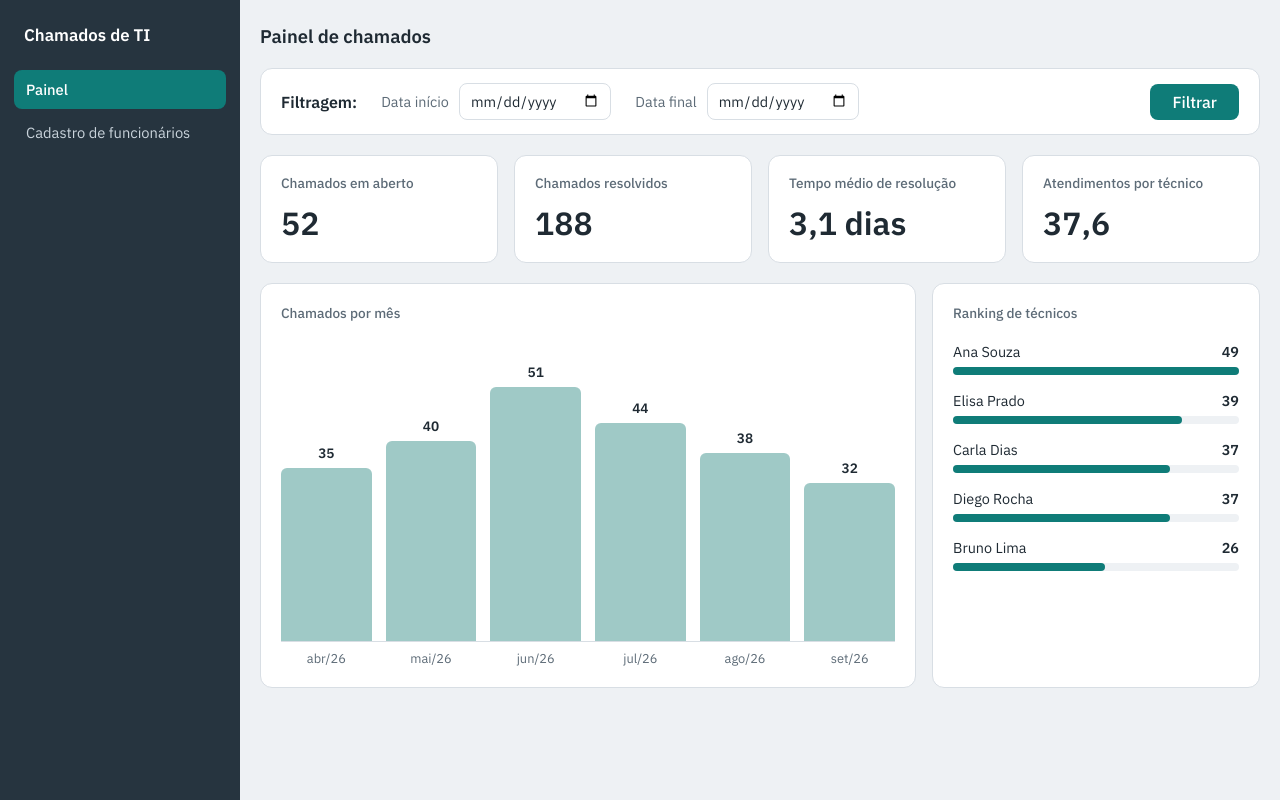
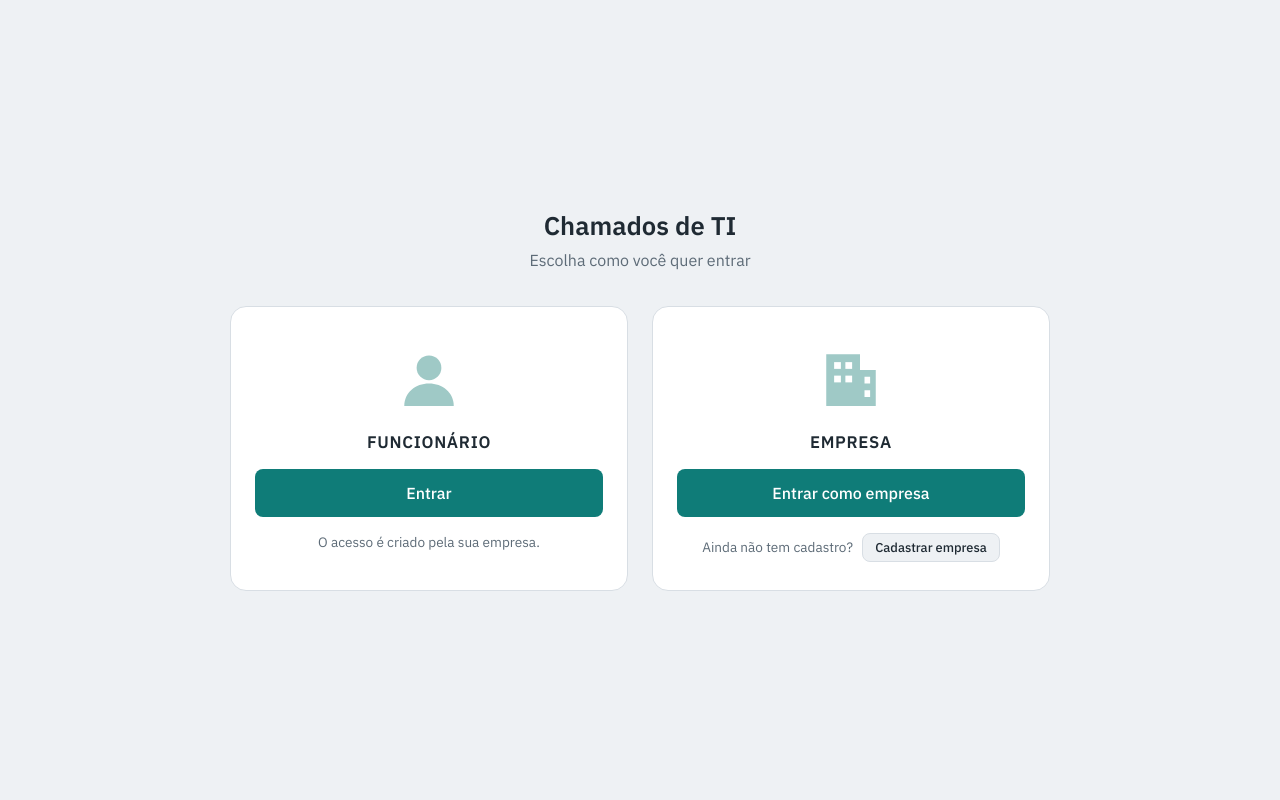
Before and after one commit to GabrielPedro1408/chamados_ti, a Flask app: page / in a window 1280 px wide. Run offline with Flask 3, Linux system fonts and the light colour scheme.

Commit message:
Cadastro de empresa + login de empresa + login de func

```diff
--- a/src/app.py
+++ b/src/app.py
@@ -1,11 +1,15 @@
 import random
+import re
+from functools import wraps
 from datetime import date, datetime, timedelta
 from itertools import count
 
-from flask import Flask, abort, redirect, render_template, request, url_for
-from werkzeug.security import generate_password_hash
+from flask import Flask, abort, redirect, render_template, request, session, url_for
+from werkzeug.security import check_password_hash, generate_password_hash
 
 app = Flask(__name__)
+# Chave usada para assinar a sessão de login. Troque por um valor secreto seu.
+app.secret_key = "troque-esta-chave-secreta"
 
 MESES = ["jan", "fev", "mar", "abr", "mai", "jun",
          "jul", "ago", "set", "out", "nov", "dez"]
@@ -43,10 +47,176 @@ def parse_data(valor):
 
 
 # ---------------------------------------------------------------
+# Tela inicial e acessos
+# ---------------------------------------------------------------
+@app.route("/")
+def inicio():
+    return render_template("public/inicio.html")
+
+
+# Regra de negócio: a EMPRESA se cadastra sozinha; o FUNCIONÁRIO não tem
+# autocadastro, ele é criado pela empresa em /funcionarios.
+@app.route("/login/funcionario", methods=["GET", "POST"])
+def login_funcionario():
+    usuario_digitado, erros = "", {}
+
+    if request.method == "POST":
+        usuario_digitado = request.form.get("usuario", "").strip()
+        senha = request.form.get("senha", "")
+
+        if " " in usuario_digitado:
+            erros["usuario"] = "O nome de usuário não pode ter espaços."
+        else:
+            func = next(
+                (f for f in FUNCIONARIOS if f["usuario"].lower() == usuario_digitado.lower()),
+                None,
+            )
+            if func and check_password_hash(func["senha_hash"], senha):
+                session.clear()
+                session["funcionario_id"] = func["id"]
+                return redirect(url_for("painel"))
+            erros["geral"] = "Usuário ou senha inválidos."
+
+    return render_template("public/loginFuncionario.html", usuario=usuario_digitado, erros=erros)
+
+
+# ---------------------------------------------------------------
+# Empresa: cadastro, login e logout
+# ---------------------------------------------------------------
+# Lista em memória (some ao reiniciar o servidor). Troque por banco depois.
+EMPRESAS = []
+
+
+def so_digitos(texto):
+    return re.sub(r"\D", "", texto)
+
+
+def formatar_cnpj(d):
+    return f"{d[:2]}.{d[2:5]}.{d[5:8]}/{d[8:12]}-{d[12:]}"
+
+
+def cnpj_valido(d):
+    """Confere 14 dígitos e os dois dígitos verificadores."""
+    if len(d) != 14 or d == d[0] * 14:
+        return False
+    for tam in (12, 13):
+        pesos = [5, 4, 3, 2, 9, 8, 7, 6, 5, 4, 3, 2]
+        pesos = ([6] + pesos) if tam == 13 else pesos
+        soma = sum(int(n) * p for n, p in zip(d[:tam], pesos))
+        digito = 11 - soma % 11
+        digito = 0 if digito >= 10 else digito
+        if int(d[tam]) != digito:
+            return False
+    return True
+
+
+def buscar_empresa(cnpj):
+    return next((e for e in EMPRESAS if e["cnpj"] == cnpj), None)
+
+
+def login_obrigatorio(view):
+    """Só deixa entrar quem fez login como EMPRESA."""
+    @wraps(view)
+    def protegida(*args, **kwargs):
+        if not buscar_empresa(session.get("empresa_cnpj", "")):
+            session.clear()
+            return redirect(url_for("login_empresa"))
+        return view(*args, **kwargs)
+    return protegida
+
+
+def acesso_obrigatorio(view):
+    """Deixa entrar quem fez login como EMPRESA ou como FUNCIONÁRIO."""
+    @wraps(view)
+    def protegida(*args, **kwargs):
+        empresa_ok = buscar_empresa(session.get("empresa_cnpj", ""))
+        funcionario_ok = buscar_funcionario(session.get("funcionario_id", -1))
+        if not (empresa_ok or funcionario_ok):
+            session.clear()
+            return redirect(url_for("inicio"))
+        return view(*args, **kwargs)
+    return protegida
+
+
+@app.context_processor
+def dados_do_menu():
+    """Variáveis disponíveis em todos os templates (usadas no menu lateral)."""
+    empresa = buscar_empresa(session.get("empresa_cnpj", ""))
+    return {"empresa_atual": empresa, "e_empresa": empresa is not None}
+
+
+@app.route("/cadastro/empresa", methods=["GET", "POST"])
+def cadastro_empresa():
+    cnpj_digitado, razao, erros = "", "", {}
+
+    if request.method == "POST":
+        razao = " ".join(request.form.get("razao_social", "").split())
+        cnpj_digitado = request.form.get("cnpj", "").strip()
+        senha = request.form.get("senha", "")
+        cnpj = so_digitos(cnpj_digitado)
+
+        if len(razao) < 3:
+            erros["razao_social"] = "Informe a razão social da empresa."
+        elif len(razao) > 120:
+            erros["razao_social"] = "A razão social deve ter no máximo 120 caracteres."
+
+        if re.search(r"[^\d./-]", cnpj_digitado):
+            erros["cnpj"] = "O CNPJ deve ter apenas números."
+        elif not cnpj_valido(cnpj):
+            erros["cnpj"] = "Informe um CNPJ válido (14 números)."
+        elif buscar_empresa(cnpj):
+            erros["cnpj"] = "Esse CNPJ já está cadastrado."
+        if len(senha) < 6:
+            erros["senha"] = "A senha precisa ter pelo menos 6 caracteres."
+
+        if not erros:
+            EMPRESAS.append({
+                "razao_social": razao,
+                "cnpj": cnpj,
+                "senha_hash": generate_password_hash(senha),  # nunca guarde a senha pura
+            })
+            return redirect(url_for("login_empresa", msg="cadastrada"))
+
+    return render_template(
+        "public/cadastroEmpresa.html", titulo="Cadastro de empresa", botao="Cadastrar",
+        cadastro=True, cnpj=cnpj_digitado, razao_social=razao, erros=erros, mensagem=None,
+    )
+
+
+@app.route("/login/empresa", methods=["GET", "POST"])
+def login_empresa():
+    cnpj_digitado, erros = "", {}
+
+    if request.method == "POST":
+        cnpj_digitado = request.form.get("cnpj", "").strip()
+        senha = request.form.get("senha", "")
+        empresa = buscar_empresa(so_digitos(cnpj_digitado))
+
+        if empresa and check_password_hash(empresa["senha_hash"], senha):
+            session.clear()
+            session["empresa_cnpj"] = empresa["cnpj"]
+            return redirect(url_for("painel"))
+        erros["geral"] = "CNPJ ou senha inválidos."
+
+    mensagem = "Empresa cadastrada! Agora é só entrar." if request.args.get("msg") == "cadastrada" else None
+    return render_template(
+        "public/cadastroEmpresa.html", titulo="Login", botao="Entrar",
+        cadastro=False, cnpj=cnpj_digitado, razao_social="", erros=erros, mensagem=mensagem,
+    )
+
+
+@app.route("/sair")
+def sair():
+    session.clear()
+    return redirect(url_for("inicio"))
+
+
+# ---------------------------------------------------------------
 # Painel
 # ---------------------------------------------------------------
-@app.route("/")
-def index():
+@app.route("/painel")
+@acesso_obrigatorio
+def painel():
     data_inicio = request.args.get("data_inicio", "")
     data_final = request.args.get("data_final", "")
     ini = parse_data(data_inicio)
@@ -157,6 +327,7 @@ def tela_cadastro(form, erros, editando_id=None):
 
 # CREATE + READ (lista)
 @app.route("/funcionarios", methods=["GET", "POST"])
+@login_obrigatorio
 def funcionarios():
     form, erros = form_vazio(), {}
 
@@ -181,6 +352,7 @@ def funcionarios():
 
 # UPDATE
 @app.route("/funcionarios/<int:func_id>/editar", methods=["GET", "POST"])
+@login_obrigatorio
 def editar_funcionario(func_id):
     func = buscar_funcionario(func_id)
     if func is None:
@@ -208,6 +380,7 @@ def editar_funcionario(func_id):
 
 # DELETE
 @app.route("/funcionarios/<int:func_id>/excluir", methods=["POST"])
+@login_obrigatorio
 def excluir_funcionario(func_id):
     func = buscar_funcionario(func_id)
     if func is None:
--- /dev/null
+++ b/src/static/css/inicio.css
@@ -0,0 +1,62 @@
+/* Tela inicial (usa as variáveis do style.css) */
+
+.inicio {
+  min-height: 100vh;
+  display: grid;
+  place-items: center;
+  padding: 32px 20px;
+}
+.inicio__conteudo { width: 100%; max-width: 820px; text-align: center; }
+.inicio__titulo { font-size: 1.6rem; font-weight: 600; }
+.inicio__sub { margin: 8px 0 36px; color: var(--texto-suave); }
+
+.opcoes {
+  display: grid;
+  grid-template-columns: 1fr 1fr;
+  gap: 24px;
+}
+.opcao {
+  background: var(--painel);
+  border: 1px solid var(--borda);
+  border-radius: 16px;
+  padding: 36px 24px 28px;
+  display: flex;
+  flex-direction: column;
+  align-items: center;
+  gap: 16px;
+}
+.opcao h2 { font-size: 1.05rem; font-weight: 600; letter-spacing: .04em; text-transform: uppercase; }
+.opcao__icone { width: 72px; height: 72px; fill: var(--barra); }
+.opcao__icone .janelas { fill: var(--painel); }
+
+.btn--grande {
+  margin-left: 0;
+  width: 100%;
+  padding: 14px 24px;
+  font-size: 1rem;
+  text-align: center;
+  text-decoration: none;
+  display: block;
+}
+.btn--pequeno {
+  margin-left: 6px;
+  padding: 5px 12px;
+  font-size: .8rem;
+  text-decoration: none;
+  display: inline-block;
+}
+.btn--sec {
+  background: var(--fundo);
+  color: var(--texto);
+  border: 1px solid var(--borda);
+  text-decoration: none;
+  display: inline-block;
+}
+.btn--sec:hover { background: var(--borda); }
+
+.opcao__dica { margin: 0; font-size: .85rem; color: var(--texto-suave); }
+.inicio__nota { margin: 28px 0 0; font-size: .85rem; color: var(--texto-suave); }
+
+@media (max-width: 640px) {
+  .opcoes { grid-template-columns: 1fr; }
+}
--- a/src/static/css/menu.css
+++ b/src/static/css/menu.css
@@ -14,12 +14,9 @@
   top: 0;
   height: 100vh;
 }
-.menu__marca {
-  margin: 0 10px 24px;
-  color: #fff;
-  font-weight: 600;
-  font-size: 1.05rem;
-}
+.menu__topo { margin: 0 10px 24px; }
+.menu__marca { margin: 0; color: #fff; font-weight: 600; font-size: 1.05rem; }
+.menu__empresa { margin: 4px 0 0; color: #9fb0bd; font-size: .8rem; overflow-wrap: anywhere; }
 .menu nav { display: grid; gap: 4px; }
 .menu a {
   display: block;
@@ -41,6 +38,6 @@
 @media (max-width: 800px) {
   .layout { grid-template-columns: 1fr; }
   .menu { position: static; height: auto; padding: 14px; }
-  .menu__marca { margin-bottom: 12px; }
+  .menu__topo { margin-bottom: 12px; }
   .menu nav { grid-auto-flow: column; grid-auto-columns: max-content; overflow-x: auto; }
 }
--- a/src/templates/partials/menu.html
+++ b/src/templates/partials/menu.html
@@ -1,11 +1,17 @@
 <aside class="menu" aria-label="Menu principal">
-  <p class="menu__marca">Chamados de TI</p>
+  <div class="menu__topo">
+    <p class="menu__marca">Chamados de TI</p>
+    {% if empresa_atual %}<p class="menu__empresa">{{ empresa_atual.razao_social }}</p>{% endif %}
+  </div>
   <nav>
-    <a href="{{ url_for('index') }}" {% if request.path == '/' %}aria-current="page"{% endif %}>
+    <a href="{{ url_for('painel') }}" {% if request.path == '/painel' %}aria-current="page"{% endif %}>
       Painel
     </a>
+    {% if e_empresa %}
     <a href="{{ url_for('funcionarios') }}" {% if request.path.startswith('/funcionarios') %}aria-current="page"{% endif %}>
       Cadastro de funcionários
     </a>
+    {% endif %}
+    <a href="{{ url_for('sair') }}">Sair</a>
   </nav>
 </aside>
--- a/src/templates/public/index.html
+++ b/src/templates/public/index.html
@@ -18,7 +18,7 @@
       <main class="pagina">
         <h2 class="titulo-pagina">Painel de chamados</h2>
 
-        <form class="filtro" method="get" action="/">
+        <form class="filtro" method="get" action="{{ url_for('painel') }}">
           <strong class="filtro__titulo">Filtragem:</strong>
           <label>Data início
             <input type="date" name="data_inicio" value="{{ data_inicio }}">
--- /dev/null
+++ b/src/templates/public/inicio.html
@@ -0,0 +1,51 @@
+<!DOCTYPE html>
+<html lang="pt-BR">
+<head>
+  <meta charset="UTF-8">
+  <meta name="viewport" content="width=device-width, initial-scale=1">
+  <title>Chamados de TI – Início</title>
+  <link rel="preconnect" href="https://fonts.googleapis.com">
+  <link rel="preconnect" href="https://fonts.gstatic.com" crossorigin>
+  <link href="https://fonts.googleapis.com/css2?family=IBM+Plex+Sans:wght@400;500;600&display=swap" rel="stylesheet">
+  <link rel="stylesheet" href="{{ url_for('static', filename='css/style.css') }}">
+  <link rel="stylesheet" href="{{ url_for('static', filename='css/inicio.css') }}">
+</head>
+<body class="inicio">
+  <main class="inicio__conteudo">
+    <h1 class="inicio__titulo">Chamados de TI</h1>
+    <p class="inicio__sub">Escolha como você quer entrar</p>
+
+    <section class="opcoes">
+      <!-- Funcionário -->
+      <article class="opcao">
+        <svg class="opcao__icone" viewBox="0 0 64 64" aria-hidden="true">
+          <circle cx="32" cy="22" r="11"/>
+          <path d="M10 56c0-12 10-20 22-20s22 8 22 20z"/>
+        </svg>
+        <h2>Funcionário</h2>
+        <a class="btn btn--grande" href="{{ url_for('login_funcionario') }}">Entrar</a>
+        <p class="opcao__dica">O acesso é criado pela sua empresa.</p>
+      </article>
+
+      <!-- Empresa -->
+      <article class="opcao">
+        <svg class="opcao__icone" viewBox="0 0 64 64" aria-hidden="true">
+          <path d="M10 56V10h30v14h14v32z"/>
+          <g class="janelas">
+            <rect x="17" y="17" width="6" height="6"/><rect x="27" y="17" width="6" height="6"/>
+            <rect x="17" y="29" width="6" height="6"/><rect x="27" y="29" width="6" height="6"/>
+            <rect x="44" y="30" width="5" height="6"/><rect x="44" y="42" width="5" height="6"/>
+          </g>
+        </svg>
+        <h2>Empresa</h2>
+        <a class="btn btn--grande" href="{{ url_for('login_empresa') }}">Entrar como empresa</a>
+        <p class="opcao__dica">
+          Ainda não tem cadastro?
+          <a class="btn btn--sec btn--pequeno" href="{{ url_for('cadastro_empresa') }}">Cadastrar empresa</a>
+        </p>
+      </article>
+    </section>
+
+  </main>
+</body>
+</html>
```
Also changed, not shown: src/static/css/cadastroEmpresa.css (added, +51 -0 lines), src/templates/public/cadastroEmpresa.html (added, +78 -0 lines), src/templates/public/loginFuncionario.html (added, +54 -0 lines).
